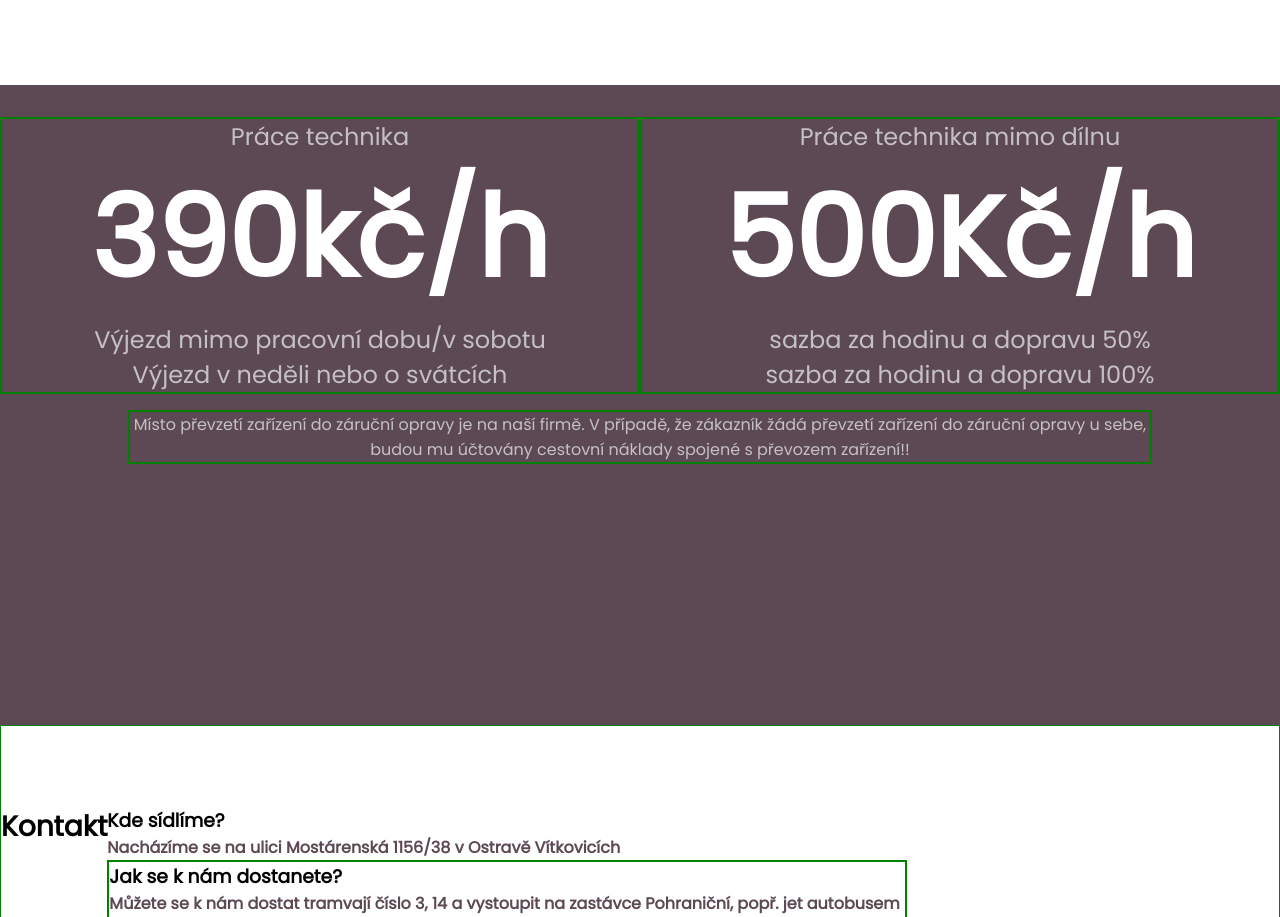
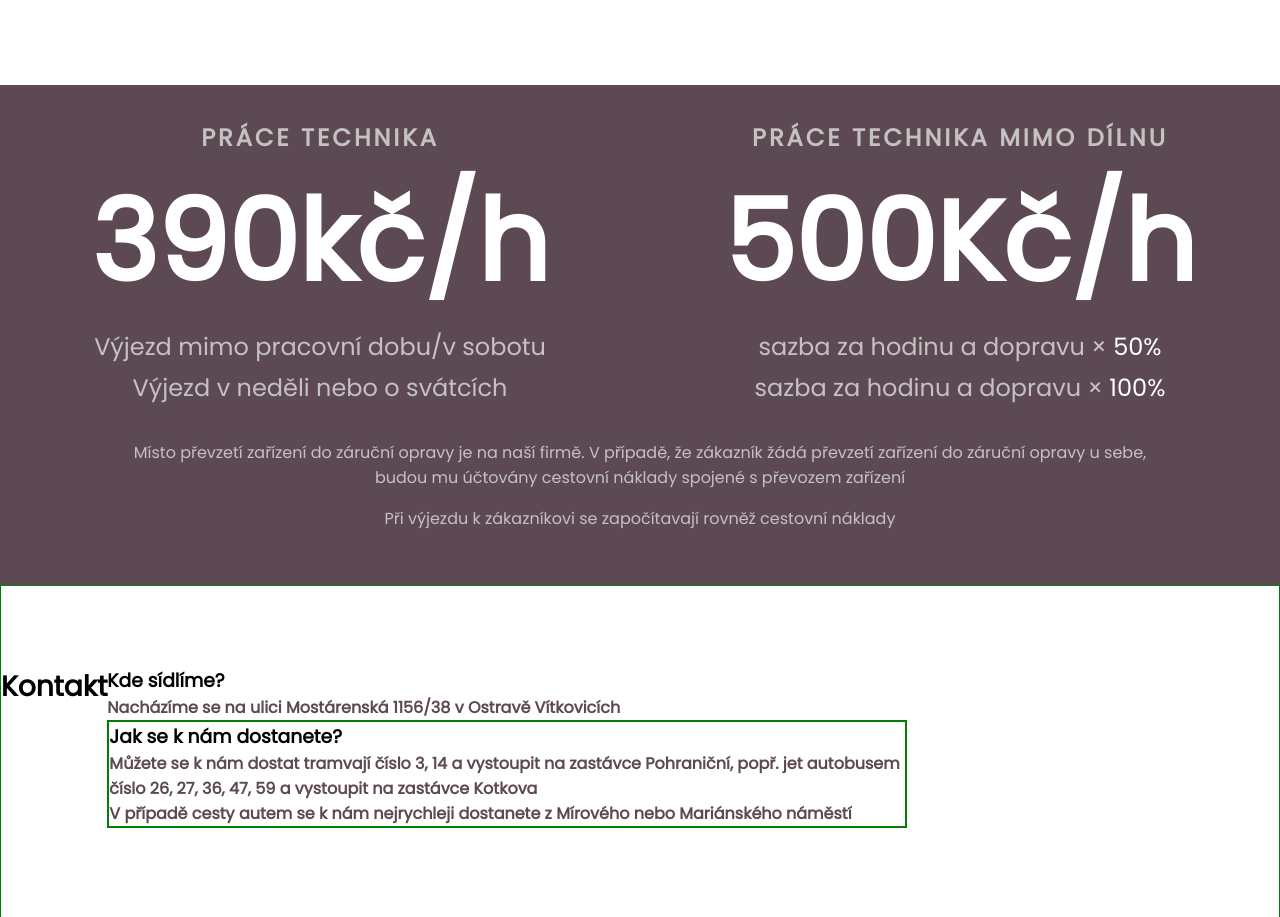
Before and after one commit to ONDAAA/ONDAAA.github.io, a plain HTML site: page index.html in a window 1280 px wide. Shown: the part 3446-4363 px from the top of the page. Drawn offline with Linux system fonts and the light colour scheme; a script that the page names is missing.

Commit message:
ceník
dodělaný ceník

```diff
--- a/index.html
+++ b/index.html
@@ -218,21 +218,26 @@
     <section id="stats" class="cena">
         <div class="cena1">
             <div class="ceny">
-                <p>Práce technika</p>
+                <div class="prace">
+                    <p>Práce technika</p>
+                </div>
                 <h3>390kč/h</h3>
                 <p>Výjezd mimo pracovní dobu/v sobotu</p>
                 <p>Výjezd v neděli nebo o svátcích</p>
             </div>
             <div class="ceny">
-                <p>Práce technika mimo dílnu</p>
+                <div class="prace">
+                    <p>Práce technika mimo dílnu</p>
+                </div>
                 <h3>500Kč/h</h3>
-                <p>sazba za hodinu a dopravu 50%</p>
-                <p>sazba za hodinu a dopravu 100%</p>
+                <p>sazba za hodinu a dopravu &times; <span>50%</span></p>
+                <p>sazba za hodinu a dopravu &times; <span>100%</span></p>
             </div>
         </div>
         <div class="text">
             <p>Místo převzetí zařízení do záruční opravy je na naší firmě. V případě, že zákazník žádá převzetí zařízení do záruční
-        opravy u sebe, budou mu účtovány cestovní náklady spojené s převozem zařízení!!</p>
+        opravy u sebe, budou mu účtovány cestovní náklady spojené s převozem zařízení</p>
+            <p>Při výjezdu k zákazníkovi se započítavají rovněž cestovní náklady</p>
         </div>
     </section>
 
--- a/style.css
+++ b/style.css
@@ -358,7 +358,7 @@ tr{
 
 .cena{
     /* width: 100%; */
-    height: 80vh;
+    height: 62.5vh;
     background-color: rgb(93, 73, 84);
     /* border: 1px solid green; */
     text-align: center;
@@ -382,18 +382,31 @@ tr{
 
 }
 
+.prace p{
+    text-transform: uppercase;
+    letter-spacing: 3px;
+    font-weight: bold;
+    font-size: 12px;
+}
+
 .cena .ceny{
-    border: 2px solid green;
+    /* border: 2px solid green; */
     width: 50%;
     margin-top: 2rem;
+    margin-bottom: 1rem;
 }
 
 .ceny p{
     font-size: 1.5rem;
+    padding: 3px;
+}
+
+span{
+    color: white;
 }
 
 .text p{
-    border: 2px solid green;
+    /* border: 2px solid green; */
     text-align: center;
     width: 80%;
     margin: 1rem auto;
```
